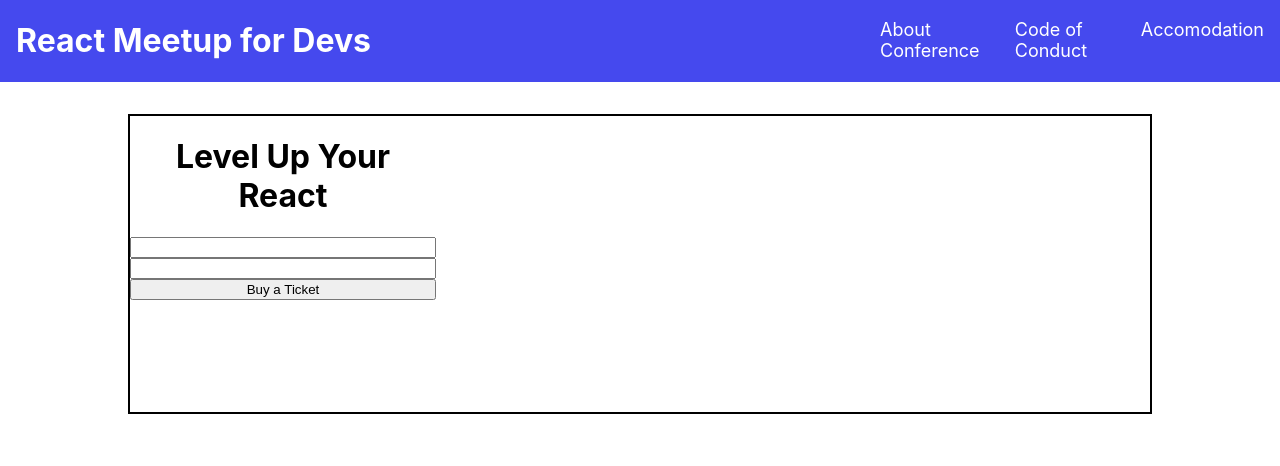
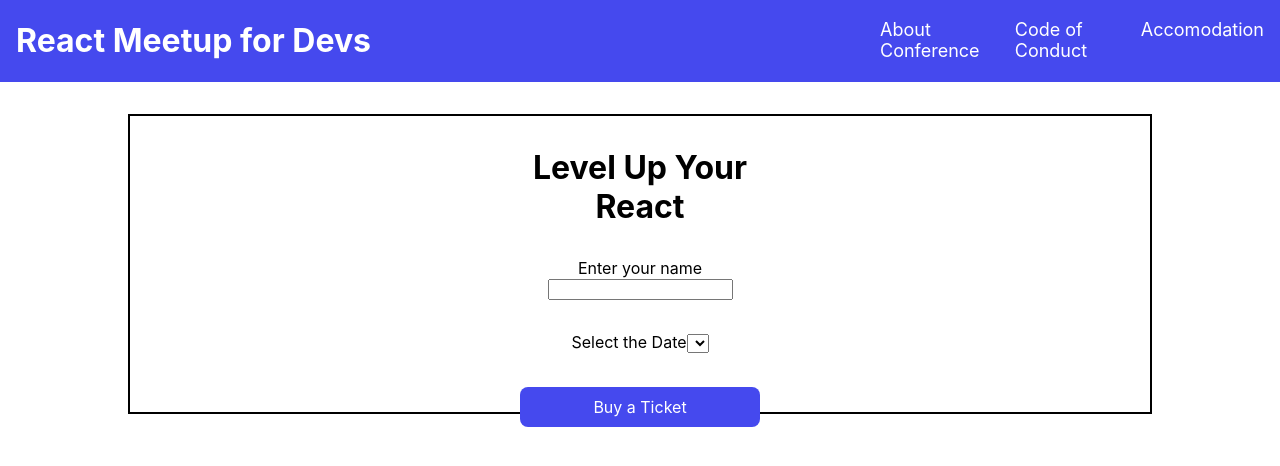
Before and after one commit to irakli12345/Responsive-React-Conference-App, a React (Create React App) app: page / in a window 1280 px wide. Shown: the top 466 px of the page. Built offline with nearby package versions, Linux system fonts and the light colour scheme.

Commit message:
styled button, styling inputs

```diff
--- a/src/App.css
+++ b/src/App.css
@@ -46,10 +46,35 @@ html {
   text-align: center;
 }
 .home {
-  display: flex;
-  flex-direction: column;
-  justify-content: center;
 }
 .home > * {
   width: 30%;
+  display: block;
+  margin: 2rem auto;
 }
+.button {
+  background-color: transparent;
+  padding: 0;
+  color: inherit;
+  font: inherit;
+  border: none;
+  cursor: pointer;
+  display: inline-block;
+  text-align: center;
+  text-decoration: none;
+  margin: 2px 0;
+  border: solid 2px transparent;
+  border-radius: 0.5em;
+  color: #ffff;
+  padding: 0.5em 1em;
+  background-color: #4549ee;
+  max-width: 15em;
+}
+.button:active {
+  background-color: #3032c7;
+}
+.button:hover {
+  background-color: #ffff;
+  color: #4549ee;
+  border: 2px solid #4549ee;
+}
--- a/src/components/Homepage.js
+++ b/src/components/Homepage.js
@@ -2,9 +2,17 @@ function Homepage() {
   return (
     <div class="home">
       <h1 id="tagline">Level Up Your React</h1>
-      <input type="text"></input>
-      <input type="select"></input>
-      <button>Buy a Ticket</button>
+      <label class="custom-field">
+        {" "}
+        <span className="placeholder">Enter your name</span>
+        <input type="text"></input>
+      </label>
+      <label class="custom-field">
+        {" "}
+        <span className="placeholder">Select the Date</span>
+        <select></select>
+      </label>
+      <button className="button ticketButton">Buy a Ticket</button>
     </div>
   );
 }
```
